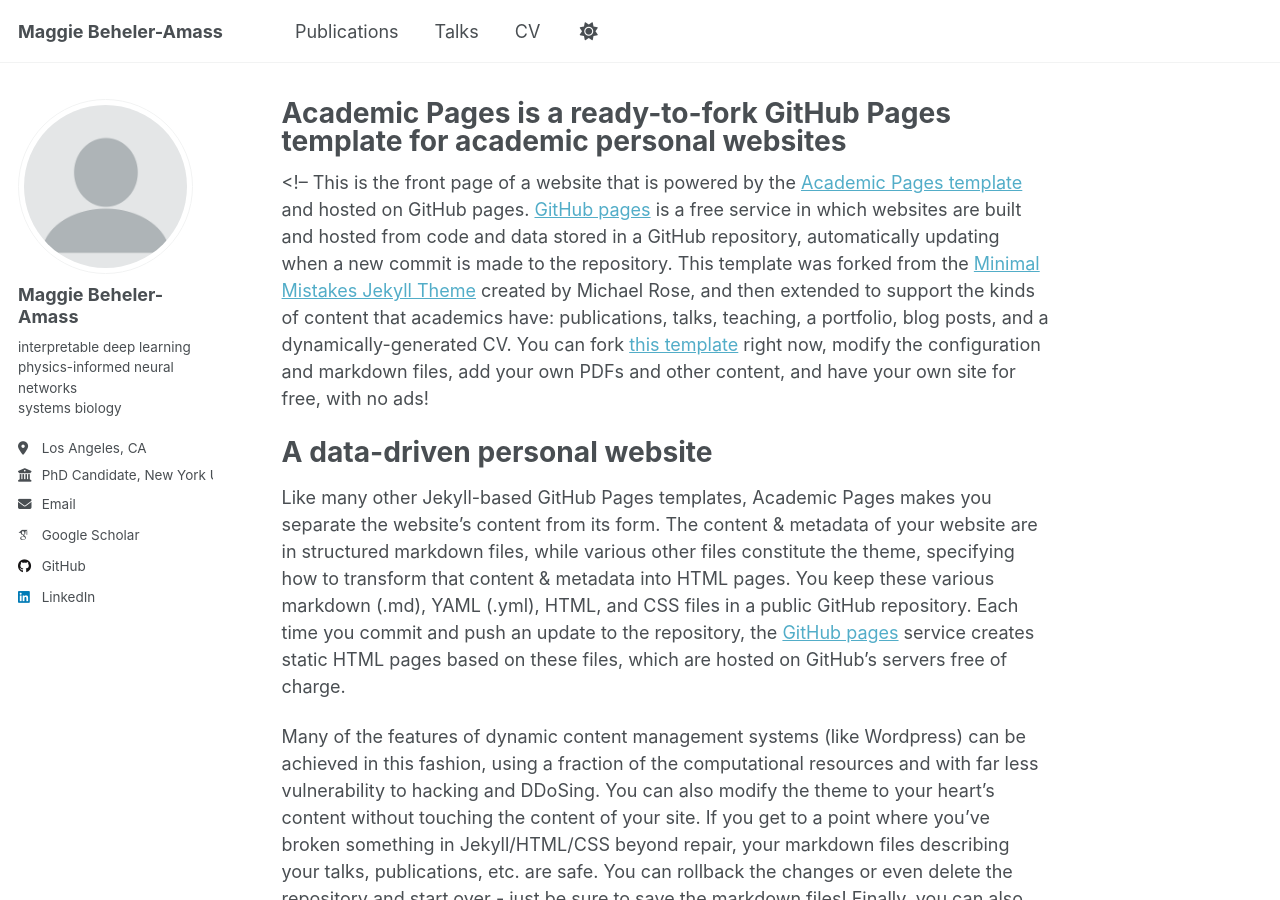
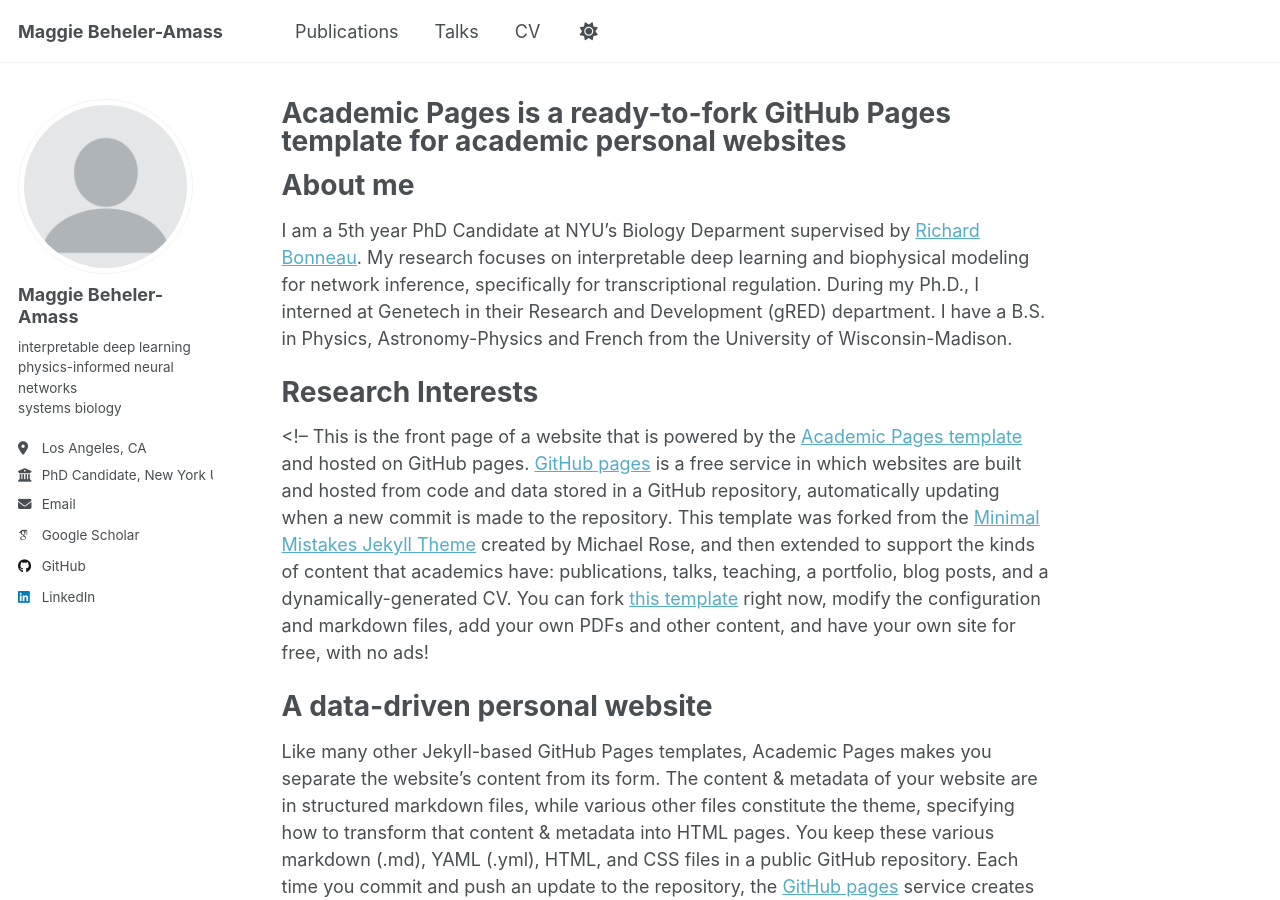
Before and after one commit to maggiealetha/maggiealetha.github.io, a Jekyll site: the page built from _pages/about.md, in a window 1280 px wide and 900 px high. Built offline with Jekyll 4.4.1, drawn with Linux system fonts in a browser that asks for light colours; some web fonts are replaced.

Commit message:
Update about.md

```diff
--- a/_pages/about.md
+++ b/_pages/about.md
@@ -6,8 +6,12 @@ redirect_from:
   - /about/
   - /about.html
 ---
+About me
+======
+I am a 5th year PhD Candidate at NYU's Biology Deparment supervised by [Richard Bonneau](https://www.gene.com/scientists/our-scientists/richard-bonneau). My research focuses on interpretable deep learning and biophysical modeling for network inference, specifically for transcriptional regulation. During my Ph.D., I interned at Genetech in their Research and Development (gRED) department. I have a B.S. in Physics, Astronomy-Physics and French from the University of Wisconsin-Madison.
 
-
+Research Interests
+======
 
 
 <!--
```
